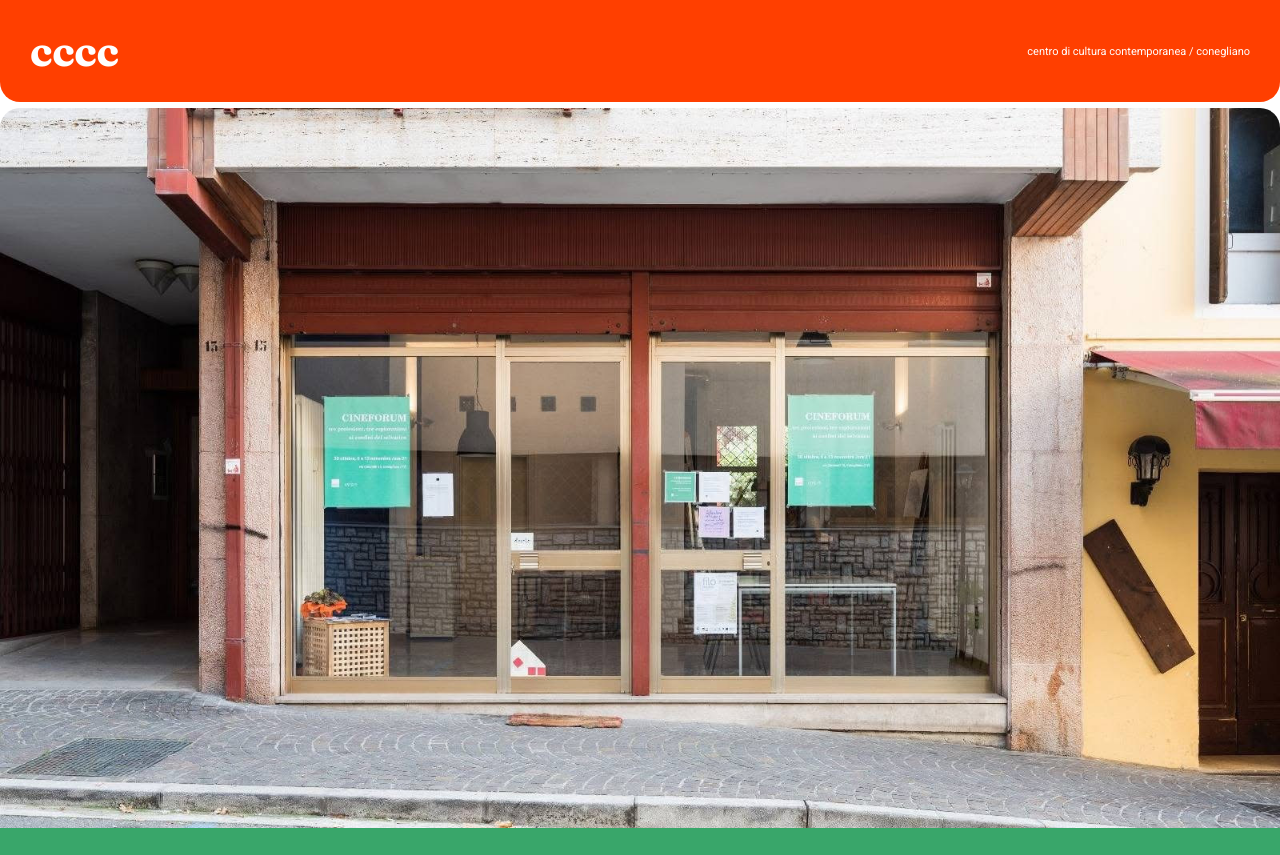
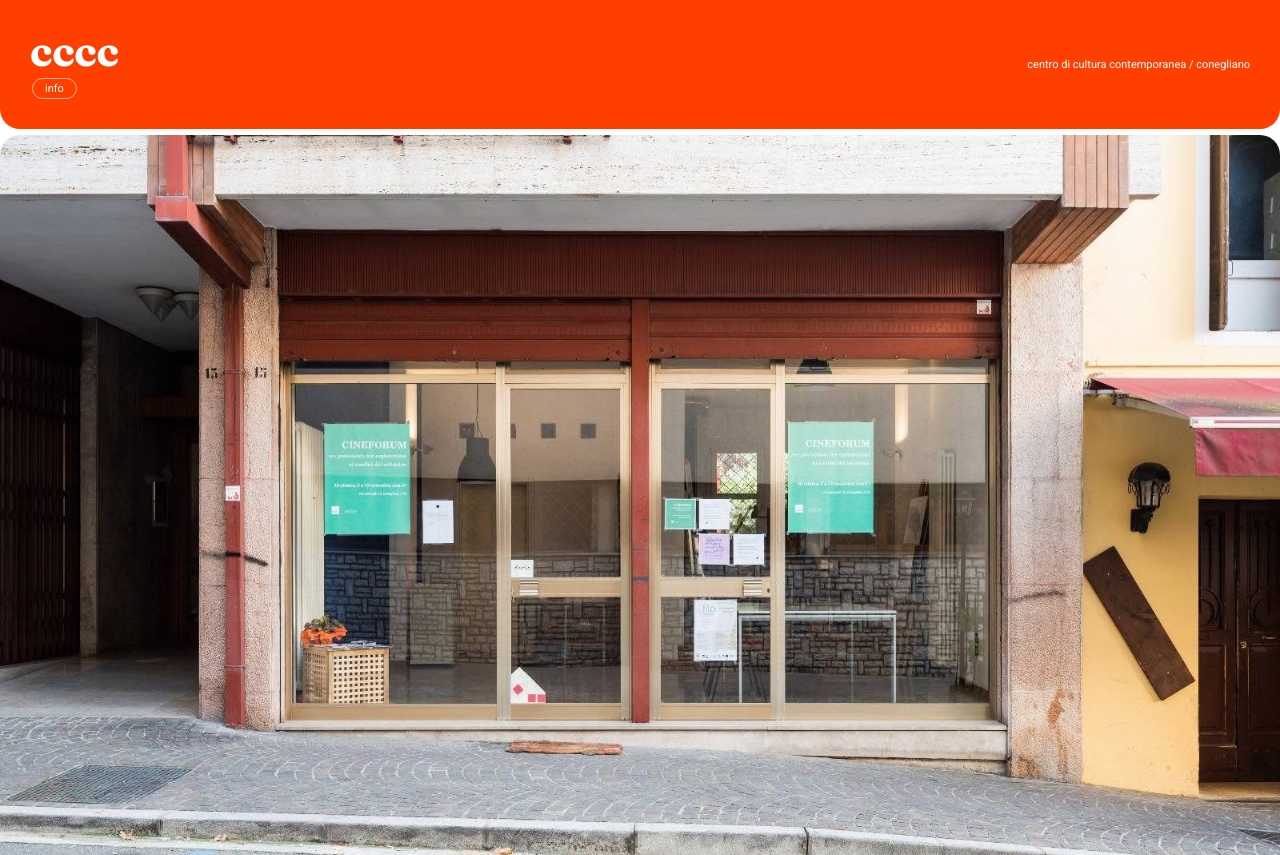
Before and after one commit to xtvanleiden/cculturacc.it, a plain HTML site: page index.html in a window 1280 px wide. Shown: the top 855 px of the page. Drawn offline with Linux system fonts and the light colour scheme; no server answers.

Commit message:
Aggiunge bottone "info" sotto al logo nell'header, verso /about
Piccolo pill discreto (bordo bianco, sfondo trasparente) affiancato
al logo cccc su tutte e tre le pagine, oltre alla tagline gia'
esistente in alto a destra che linka gia' ad /about.

Co-Authored-By: Claude Sonnet 5 <noreply@anthropic.com>

```diff
--- a/assets/css/style.css
+++ b/assets/css/style.css
@@ -58,6 +58,13 @@ a {
   gap: 20px;
 }
 
+.brand {
+  display: flex;
+  flex-direction: column;
+  align-items: flex-start;
+  gap: 6px;
+}
+
 .logo {
   font-family: "Fraunces", Georgia, "Times New Roman", serif;
   font-weight: 700;
@@ -66,6 +73,23 @@ a {
   color: var(--white);
   text-decoration: none;
   letter-spacing: -0.5px;
+}
+
+.info-btn {
+  font-family: "Roboto", Arial, sans-serif;
+  font-size: 11px;
+  color: var(--white);
+  text-decoration: none;
+  border: 1px solid rgba(255, 255, 255, 0.6);
+  border-radius: 999px;
+  padding: 3px 12px;
+  margin-left: 2px;
+  transition: background 0.15s ease, border-color 0.15s ease;
+}
+
+.info-btn:hover {
+  background: rgba(255, 255, 255, 0.15);
+  border-color: var(--white);
 }
 
 .tagline {
--- a/index.html
+++ b/index.html
@@ -14,7 +14,10 @@
 <body>
 
 <header class="site-header wrap">
-  <a class="logo" href="/">cccc</a>
+  <div class="brand">
+    <a class="logo" href="/">cccc</a>
+    <a class="info-btn" href="/about">info</a>
+  </div>
   <a class="tagline" href="/about">centro di cultura contemporanea / conegliano</a>
 </header>
 
@@ -24,7 +27,7 @@
     <img class="block-photo" src="assets/img/dove.jpg" alt="Vetrina del cccc in via Caronelli, Conegliano">
     <div class="block-body">
       <span class="block-label"></span>
-      <span class="block-detail">via Caronelli 15, Conegliano<br>(Treviso)</span>
+      <span class="block-detail">via Caronelli 15, Conegliano (Treviso)<br></span>
       <p class="block-heading">Conegliano</p>
     </div>
   </section>
```
Also changed, not shown: about.html (+4 -1 lines), contatti.html (+4 -1 lines).
